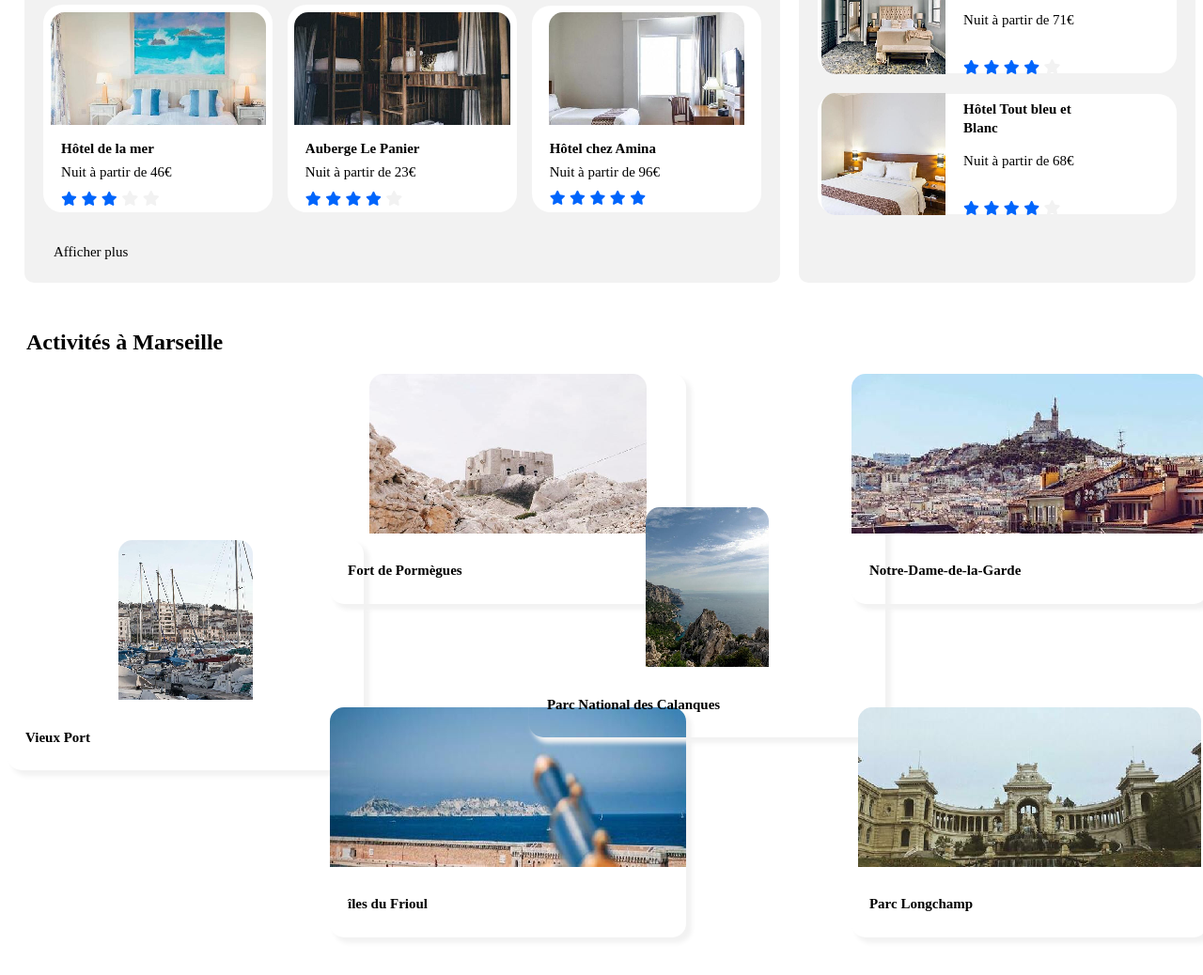
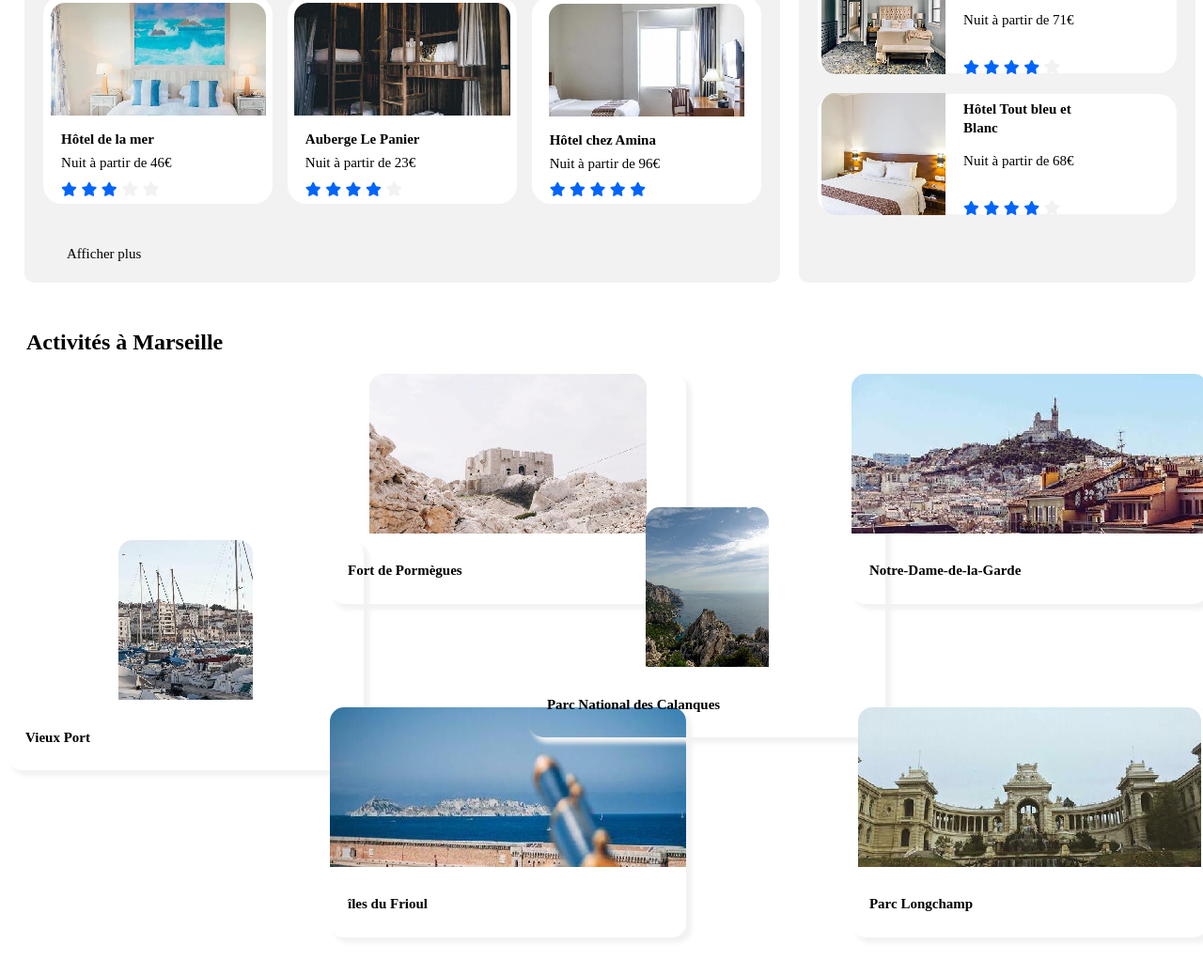
Before and after one commit to tony2329/AnthonyBrinig_2_26052021, a plain HTML site: page index5.html in a window 1280 px wide. Shown: the part 804-1842 px from the top of the page at 94% size. Drawn offline with Linux system fonts and the light colour scheme; a web font is replaced by a local one.

Commit message:
finitiondu projet 2

```diff
--- a/style5.css
+++ b/style5.css
@@ -985,6 +985,10 @@ form button i::after {
   .titreh3 {
     font-size: small;
   }
+  /* afficher plus */
+  #gras {
+    margin-left: 30px;
+  }
 
   /* FOOTER */
 
@@ -1349,4 +1353,9 @@ form button i::after {
   .titreh3 {
     font-size: 15px;
   }
+
+  #gras {
+    margin-top: 20px;
+    margin-left: 25px;
+  }
 }
```
Also changed, not shown: 1 other file.
